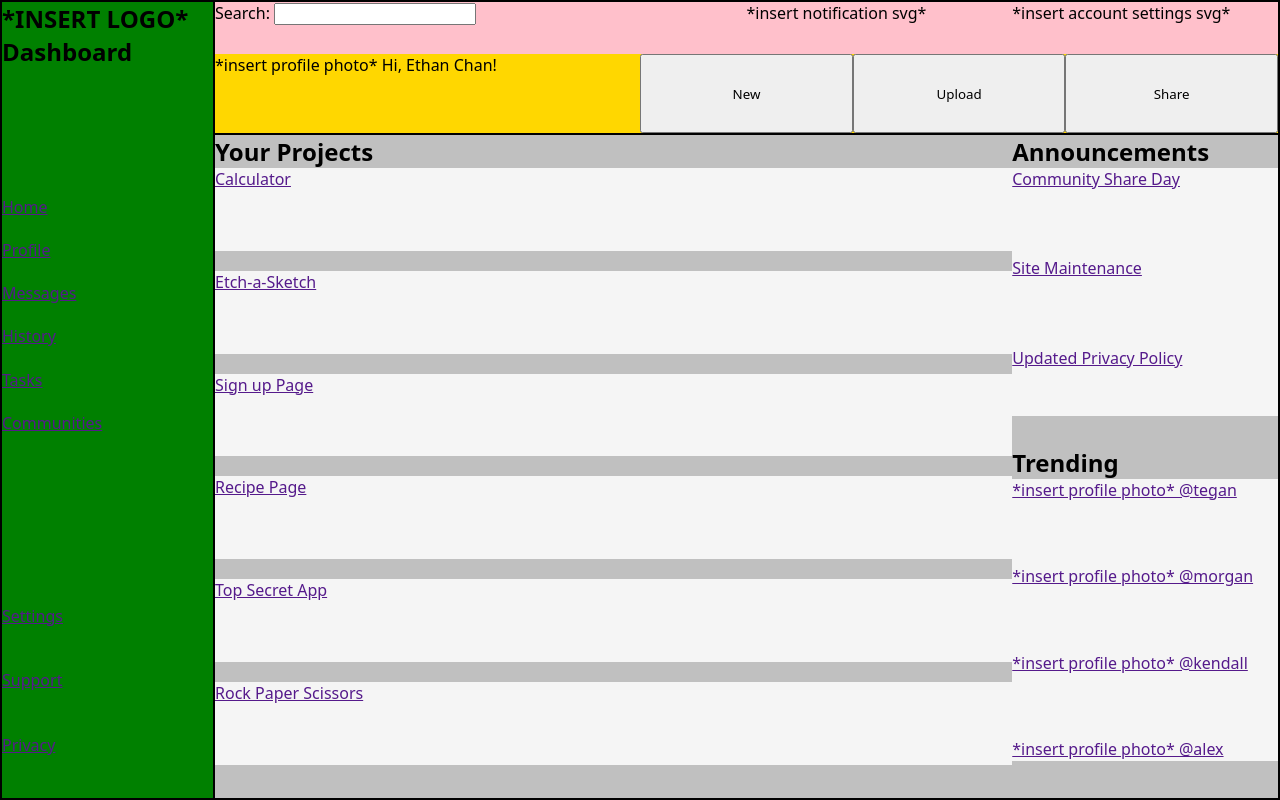
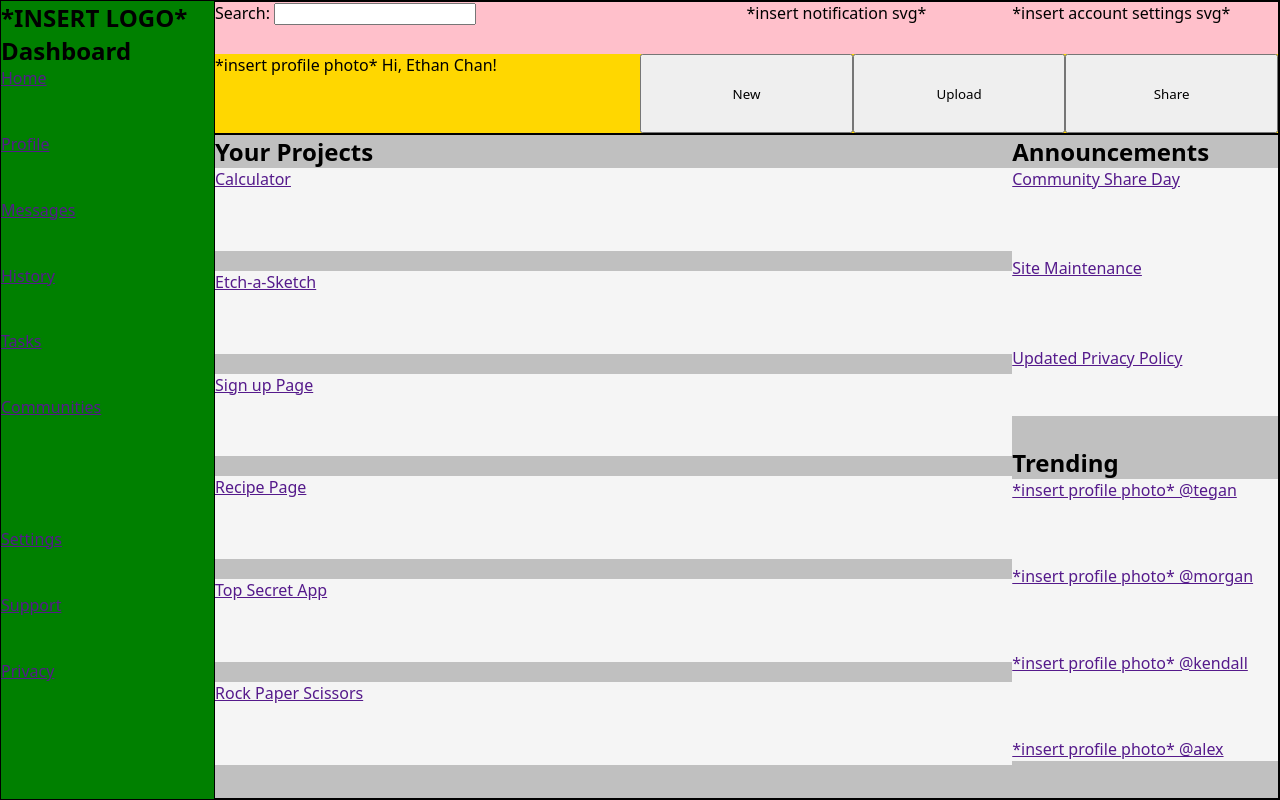
Before and after one commit to Stalloyde/AdminDashboard, a plain HTML site: page index.html in a window 1280 px wide. Drawn offline with Linux system fonts and the light colour scheme.

```diff
--- a/index.html
+++ b/index.html
@@ -9,16 +9,14 @@
 <div class="body-container">
     <div class="sidebar">
         <h2>*INSERT LOGO* Dashboard</h2>
-        <div class="sidebar-items1">
+        <div class="sidebar-items">
             <a href="">Home</a>
             <a href="">Profile</a>
             <a href="">Messages</a>
             <a href="">History</a>
             <a href="">Tasks</a>
             <a href="">Communities</a>
-        </div>
-        <br>
-        <div class="sidebar-items2">
+            <br>
             <a href="">Settings</a>
             <a href="">Support</a>
             <a href="">Privacy</a>
--- a/style.css
+++ b/style.css
@@ -37,18 +37,14 @@
 
 .sidebar {
     background-color: green;
-    display:grid;
-    border: 1px solid black;
-    grid-column-start: 1;
     grid-row: 1/3;
 }
 
-.sidebar-items1 {
+.sidebar-items {
     display: grid;
-}
-
-.sidebar-items2 {
-    display: grid;
+    gap: 20px;
+    grid-template-rows: repeat(10, 1fr);
+    height: 80%;
 }
 
 .main-content {
```
